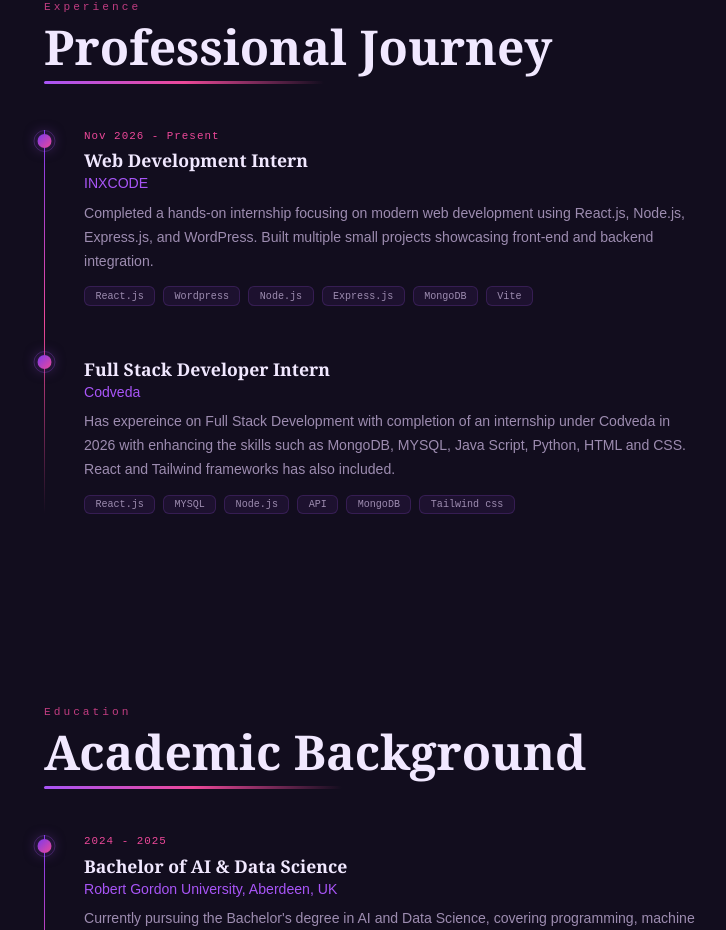
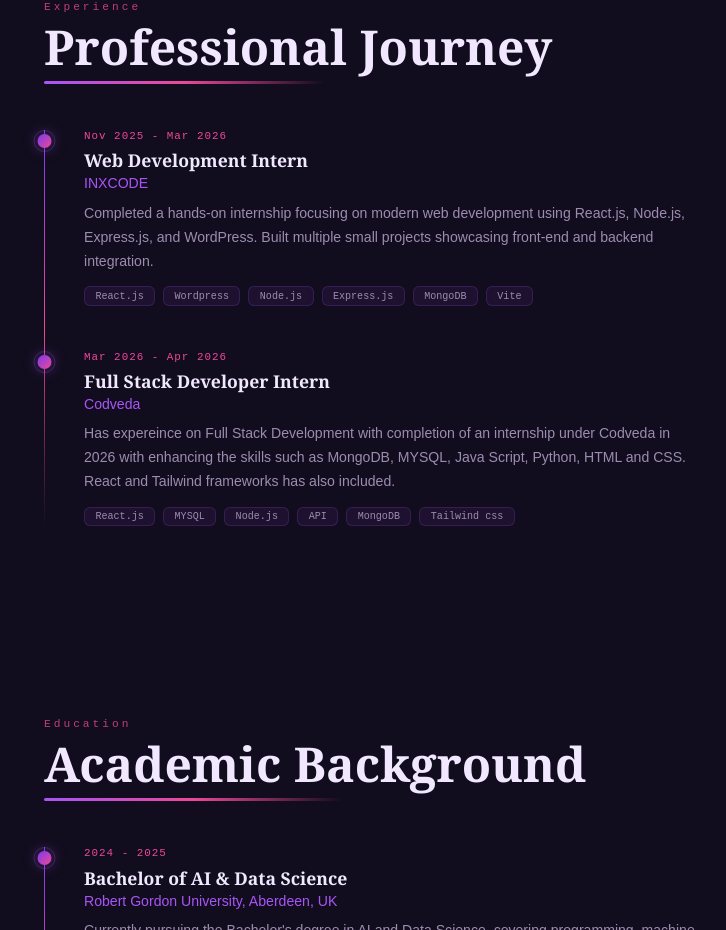
Before and after one commit to Novanya/Official-Portfolio, a React (Vite) app: page / in a window 1280 px wide. Shown: the part 895-1825 px from the top of the page, without its empty margins (4-730 px from the left). Built offline with nearby package versions, Linux system fonts and the light colour scheme.

Commit message:
Correct internship periods in Experience component
Updated internship periods for accuracy.

```diff
--- a/src/components/Experience.jsx
+++ b/src/components/Experience.jsx
@@ -4,7 +4,7 @@ import "./Experience.css";
 export default function Experience() {
   const experiences = [
     {
-      period: "Nov 2026 - Present",
+      period: "Nov 2025 - Mar 2026",
       role: "Web Development Intern",
       org: "INXCODE",
       desc: "Completed a hands-on internship focusing on modern web development using React.js, Node.js, Express.js, and WordPress. Built multiple small projects showcasing front-end and backend integration.",
@@ -18,7 +18,7 @@ export default function Experience() {
       ],
     },
      {
-      period: "",
+      period: "Mar 2026 - Apr 2026",
       role: "Full Stack Developer Intern",
       org: "Codveda",
       desc: "Has expereince on Full Stack Development with completion of an internship under Codveda in 2026 with enhancing the skills such as MongoDB, MYSQL, Java Script, Python, HTML and CSS. React and Tailwind frameworks has also included. ",
```
